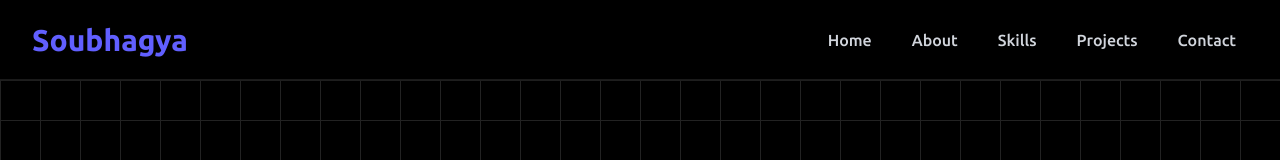
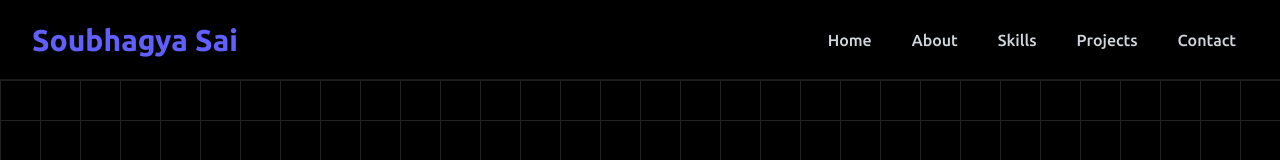
Before and after one commit to SoubhagyaSai/portfolio, a React (Vite) app: page / in a window 1280 px wide. Shown: the top 160 px of the page. Built offline with nearby package versions, Linux system fonts and the light colour scheme.

Commit message:
Update Navbar.jsx

```diff
--- a/src/components/Navbar.jsx
+++ b/src/components/Navbar.jsx
@@ -9,7 +9,7 @@ const Navbar = () => {
         <div className="relative flex h-16 items-center justify-between">
 
           {/* LEFT: Logo */}
-          <h2 className="text-3xl font-bold text-indigo-500">Soubhagya</h2>
+          <h2 className="text-3xl font-bold text-indigo-500">Soubhagya Sai</h2>
 
           {/* MOBILE MENU BUTTON */}
           <div className="absolute inset-y-0 right-0 flex items-center sm:hidden">
```
